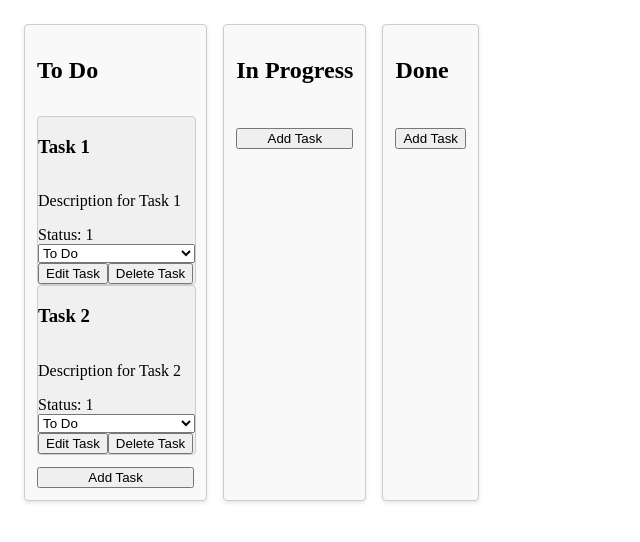
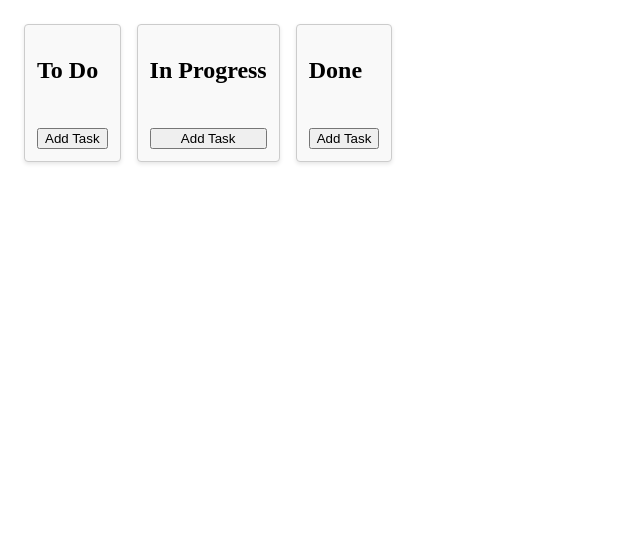
Before and after one commit to t-wing11/Kanban-Board, a Vue app in the folder kanban-board-FE/: page / in a window 1280 px wide. Shown: the top 542 px of the page, without its empty margins (0-640 px from the left). Built offline with nearby package versions, Linux system fonts and the light colour scheme.

Commit message:
Base board functionality
Add Task, Edit Task, Delete Task, Move Task

```diff
--- a/kanban-board-FE/src/types/Task.ts
+++ b/kanban-board-FE/src/types/Task.ts
@@ -2,5 +2,5 @@ export interface TaskType {
     id: number;
     title: string;
     description: string;
-    status: 1 | 2 | 3;
+    status: number
 }
--- a/kanban-board-FE/src/views/Board.vue
+++ b/kanban-board-FE/src/views/Board.vue
@@ -9,34 +9,20 @@
             @move-task="moveTask"
             @add-task="addTask"
         />
-
     </div>
 </template>
 
 <script setup lang="ts">
-import Column from './Column.vue';
   import { ref } from 'vue';
   import { ColumnType } from '../types/Column';
   import type { TaskType } from '../types/Task';
+  import Column from './Column.vue';
 
   const columns = ref<ColumnType[]>([
     {
       id: 1,
       title: 'To Do',
-    tasks: [
-      {
-        id: 1,
-        title: 'Task 1',
-        description: 'Description for Task 1',
-        status: 1
-      },
-      {
-        id: 2,
-        title: 'Task 2',
-        description: 'Description for Task 2',
-        status: 1
-      }
-    ]
+      tasks: []
     },
     {
       id: 2,
@@ -50,8 +36,19 @@ const columns = ref<ColumnType[]>([
     }
   ]);
 
-function editTask(task: TaskType) {
-  // Implement edit task logic here
+  function editTask(payload: { taskId: number; newTitle: string; newDescription: string }) {
+    // Find the column that contains the task
+    const column = columns.value.find(c => c.tasks.some(t => t.id === payload.taskId));
+    // Update the tasks contents
+    if (column) {
+      // Update the task title and description
+      const task = column.tasks.find(t => t.id === payload.taskId);
+      if (task) {
+        task.title = payload.newTitle;
+        task.description = payload.newDescription;
+        console.log('Updated task:', task);
+      }
+    }
 
   }
 
@@ -59,14 +56,41 @@ function deleteTask(taskId: number) {
     columns.value.forEach(c => {
       c.tasks = c.tasks.filter(t => t.id !== taskId);
     });
+    console.log('Deleted task with ID:', taskId);
   }
 
   function moveTask(payload: { task: TaskType; fromColumn: number; toColumn: number }) {
+      const { task, fromColumn } = payload;
+      const toColumn = Number(payload.toColumn);
 
+      if (fromColumn === toColumn) {
+          return;
       }
 
-function addTask() {
-    // Implement add task logic here
+      // Remove task from the source column
+      const sourceColumn = columns.value.find(c => c.id === fromColumn);
+      const targetColumn = columns.value.find(c => c.id === toColumn);
 
+      //remove task from source column
+      if (sourceColumn) {
+          sourceColumn.tasks = sourceColumn.tasks.filter(t => t.id !== task.id);
       }
+
+      // Update task status
+      task.status = toColumn;
+
+      // Add task to the target column
+      if (targetColumn) {
+          targetColumn.tasks.push(task);
+      }
+  }
+
+  function addTask(task: TaskType) {
+      const column = columns.value.find(c => c.id === Number(task.status));
+      if (column) {
+          column.tasks.push(task);
+      }
+      console.log('Added task:', task, 'to column ID:', task.status);
+  }
+
 </script>
--- a/kanban-board-FE/src/views/Column.vue
+++ b/kanban-board-FE/src/views/Column.vue
@@ -5,35 +5,43 @@
         <div class="tasks">
             <Task v-for="task in column.tasks" :key="task.id" :task="task" @edit-task="editTask" @delete-task="deleteTask" @move-task="moveTask" />
         </div>
-        <button class="btn btn-primary" @click="taskFormVisible = true">Add Task</button>
-        <TaskForm v-if="taskFormVisible" @save-task="handleSaveTask" @cancel="taskFormVisible = false" />
+        <button class="btn btn-success" @click="taskFormVisible = true">Add Task</button>
+        <TaskForm v-if="taskFormVisible"
+            :task="{ id: 0, title: '', description: '', status: column.id }"
+            :isEdit="false"
+            @save-task="addTask"
+            @edit-task="editTask"
+            @cancel="taskFormVisible = false"
+        />
     </div>
-
 </template>
 
 <script setup lang="ts">
-    import Task from './Task.vue';
-    import { defineProps, defineEmits } from 'vue';
+    import { defineProps, defineEmits, ref } from 'vue';
     import { ColumnType } from '../types/Column';
     import type { TaskType } from '../types/Task';
+    import Task from './Task.vue';
     import TaskForm from './CreateTask.vue';
-    import { ref } from 'vue';
 
     const props = defineProps<{
         column: ColumnType;
     }>();
 
     const emit = defineEmits<{
-        (e: 'edit-task', task: TaskType): void;
+        (e: 'edit-task', payload: { taskId: number, newTitle: string, newDescription: string }): void;
         (e: 'delete-task', taskId: number): void;
         (e: 'move-task', payload: { task: TaskType; fromColumn: number; toColumn: number }): void;
-        (e: 'add-task', payload: { columnId: number, task: TaskType }): void;
+        (e: 'add-task', task: TaskType ): void;
     }>();
 
     const taskFormVisible = ref(false);
 
-    function editTask(task: TaskType) {
-        emit('edit-task', task)
+    function editTask(payload: { taskId: number; newTitle: string; newDescription: string }) {
+        emit('edit-task', {
+            taskId: payload.taskId,
+            newTitle: payload.newTitle,
+            newDescription: payload.newDescription
+        });
     }
 
     function deleteTask(task: TaskType) {
@@ -47,8 +55,12 @@
         emit('move-task', { task, fromColumn, toColumn });
     }
 
-    function handleSaveTask(newTask: TaskType) {
-        emit('add-task', { columnId: props.column.id, task: newTask })
-        taskFormVisible.value = false
+    function addTask(task: TaskType) {
+        const newTask = {
+            ...task,
+            id: Date.now(),
+        };
+        emit('add-task', newTask);
+        taskFormVisible.value = false;
     }
 </script>
--- a/kanban-board-FE/src/views/CreateTask.vue
+++ b/kanban-board-FE/src/views/CreateTask.vue
@@ -8,12 +8,12 @@
             <label for="description">Description</label>
             <textarea id="description" v-model="task.description" class="form-control" required></textarea>
         </div>
-        <div class="form-group">
-            <label for="status">Status</label>
-            <select id="status" v-model="task.status" class="form-control" required>
-                <option value="todo">To Do</option>
-                <option value="in-progress">In Progress</option>
-                <option value="done">Done</option>
+        <div v-if="!props.isEdit">
+            <label>Status:</label>
+            <select v-model="task.status">
+                <option value="1">To Do</option>
+                <option value="2">In Progress</option>
+                <option value="3">Done</option>
             </select>
         </div>
         <button type="submit" class="btn btn-primary">Save Task</button>
@@ -22,25 +22,41 @@
 </template>
 
 <script setup lang="ts">
+    import { defineEmits, defineProps, ref } from 'vue';
     import type { TaskType } from '../types/Task';
-    import { ref } from 'vue';
-    import { defineEmits, defineProps } from 'vue';
+
     const props = defineProps<{
-        task: TaskType;
+        task?: TaskType | null;
+        isEdit: boolean;
     }>();
 
     const emit = defineEmits<{
         (e: 'save-task', task: TaskType): void;
+        (e: 'edit-task', payload: { taskId: number; newTitle: string; newDescription: string }): void;
         (e: 'cancel'): void;
     }>();
 
-    const task = ref<TaskType>({ ...props.task });
+    const task = ref<TaskType>({
+        id: props.task?.id || 0,
+        title: props.task?.title || '',
+        description: props.task?.description || '',
+        status: props.task!.status
+    });
 
-    const handleSubmit = () => {
-        emit('save-task', task.value);
-    };
+    function handleSubmit() {
+        if (props.isEdit) {
+            emit('edit-task', {
+                taskId: task.value.id,
+                newTitle: task.value.title,
+                newDescription: task.value.description
+            });
+        } else {
+            emit('save-task', task.value);
+        }
+    }
 
-    const cancel = () => {
+    function cancel() {
         emit('cancel');
-    };
+    }
+
 </script>
--- a/kanban-board-FE/src/views/Task.vue
+++ b/kanban-board-FE/src/views/Task.vue
@@ -11,28 +11,39 @@
         </select>
 
         <div>
-            <button class="btn btn-primary" @click="handleEdit">Edit Task</button>
+            <button class="btn btn-primary" @click="taskFormVisible = true">Edit Task</button>
+            <TaskForm v-if="taskFormVisible"
+                :task="task"
+                :isEdit="true"
+                @edit-task="handleEdit"
+                @cancel="taskFormVisible = false" />
             <button class="btn btn-danger" @click="handleDelete">Delete Task</button>
         </div>
     </div>
 </template>
 
 <script setup lang="ts">
-    import { defineProps } from 'vue';
+    import { defineProps, ref, defineEmits } from 'vue';
     import type { TaskType } from '../types/Task';
+    import TaskForm from './CreateTask.vue';
 
     const props = defineProps<{
         task: TaskType;
     }>();
 
     const emit = defineEmits<{
-        (e: 'edit-task', task: TaskType): void;
+        (e: 'edit-task', payload: { taskId: number, newTitle: string, newDescription: string }): void;
         (e: 'delete-task', task: TaskType): void;
         (e: 'move-task', payload: { task: TaskType; fromColumn: number; toColumn: number }): void;
     }>();
 
-    const handleEdit = () => {
-        emit('edit-task', props.task);
+    const handleEdit = (payload: { taskId: number, newTitle: string, newDescription: string }) => {
+        emit('edit-task', {
+            taskId: payload.taskId,
+            newTitle: payload.newTitle,
+            newDescription: payload.newDescription
+        });
+        taskFormVisible.value = false;
     };
 
     const handleDelete = () => {
@@ -43,4 +54,6 @@
         emit('move-task', { task: props.task, fromColumn: props.task.status, toColumn });
     };
 
+    const taskFormVisible = ref(false);
+
 </script>
```
Lines whose indentation alone changed are shown as unchanged.
